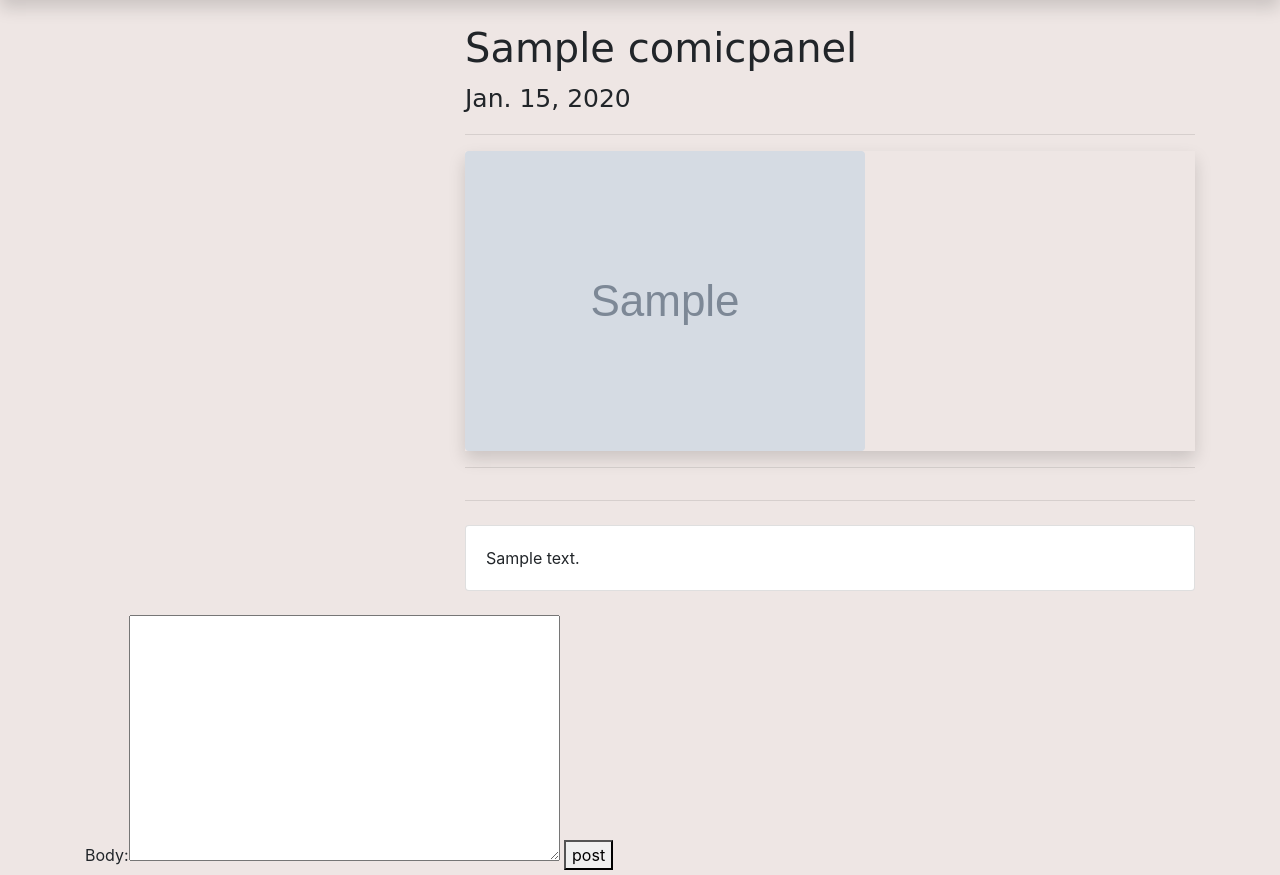
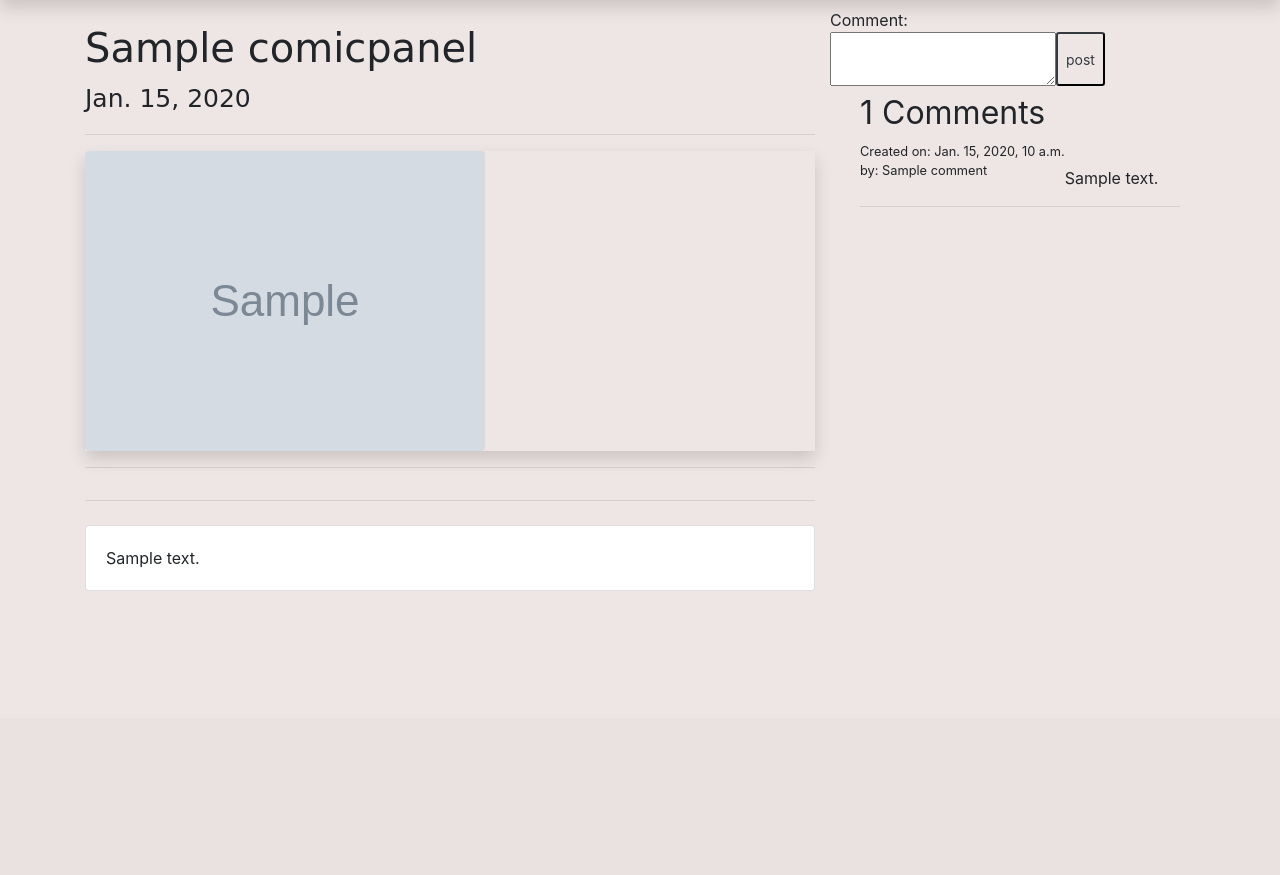
Before and after one commit to i-am-b-soto/The-Engirls-WebComic, a Django app: page / in a window 1280 px wide. Shown: the part 82-957 px from the top of the page. After the commit the page ends 672 px from the top, so only its background shows below. Run offline with Django 3.2, Linux system fonts and the light colour scheme; tables that the repository leaves empty hold one stand-in row (values such as "Sample post"); grey boxes marked "Sample" are stand-in pictures; data that the repository does not hold is empty; some libraries are stand-ins or nearby versions; some web fonts are replaced.

Commit message:
Basic comment feature with pagination is funcioning

```diff
--- a/comics/forms.py
+++ b/comics/forms.py
@@ -1,4 +1,5 @@
 from django import forms
+
 from .models import Comment, ComicPanel
 #from dal import autocomplete
 
@@ -7,6 +8,12 @@ class CommentForm(forms.ModelForm):
     class Meta:
         model = Comment
         fields = ('body',)
+        widgets = {
+          'body': forms.Textarea(attrs={'rows':2, 'cols':20}),
+        }
+    def __init__(self, *args, **kwargs):
+        super(CommentForm, self).__init__(*args, **kwargs)
+        self.fields['body'].label = "Comment:"
 
 
 #Todo: Make this much more effecient
--- a/comics/models.py
+++ b/comics/models.py
@@ -166,7 +166,7 @@ class Comment(models.Model):
     ComicPanel = models.ForeignKey(ComicPanel,on_delete=models.CASCADE,related_name='comments')
     name = models.CharField(max_length=144, blank=True, null=True)
     body = models.TextField()
-    created_on = models.DateField(default=timezone.now)
+    created_on = models.DateTimeField(auto_now_add=True)
 
 
     def __str__(self):
--- a/comics/templates/comics/comic_panel_view.html
+++ b/comics/templates/comics/comic_panel_view.html
@@ -17,7 +17,8 @@ https://stackoverflow.com/questions/38482059/enabling-cors-cross-origin-request-
 
     <div class="row">
 
-      <div class = "col-sm"></div>
+      <!-- First column -->
+     <!--  <div class = "col-sm"></div> -->
 
       <!-- Post Content Column -->
       <div class="col-sm-8">
@@ -89,14 +90,21 @@ https://stackoverflow.com/questions/38482059/enabling-cors-cross-origin-request-
 
 
       <!-- 3rd column - Comments -->
-      <div class = col-sm>
+      <div class = "col-sm py-2">
         <div class = "comment_form">
-          {% if True%}
+          {% if True %}
 
           <form action = "" method="POST">
               {% csrf_token %}
-              {{ comment_form }}
-          <button id="post_comment" type="submit" class="button-submit">post</button>
+              {% for field in comment_form %}
+                <div class = "row">
+                  {{ field.label }}
+                </div>
+                <div class = "row">
+                  {{ field }}
+              {% endfor %}
+             <button id="post_comment" type="submit" class="button-submit btn-outline-dark btn-sm">post</button>
+                </div>
           </form>
           {% else %}
             <div class="engirls_font_norm"> Please log in to comment :) </p>
@@ -115,8 +123,8 @@ https://stackoverflow.com/questions/38482059/enabling-cors-cross-origin-request-
 <script>
 
 // Render the list of comments via ajax
-function render_comment_list(){
-  $("#comment_list").load('comics/comments/{{ comic_panel.pk }}/1/');
+function render_comment_list(page_num=1){
+  $("#comment_list").load('/comics/comments/{{ comic_panel.pk }}/' + page_num + '/');
 }
 
 // Post and render the comment list upon clickin the post comment button
@@ -124,15 +132,16 @@ $("#post_comment").on('click', function(e) {
     e.preventDefault();
     var form = $(this).closest("form");
      $.ajax({
-            url: 'comics/comments/{{ comic_panel.pk }}/1/',
+            url: '{% url "view_comments" comic_pk=comic_panel.pk page=1 %}',
             type: 'POST',
-            data: form.serialize(),
-            dataType: "jsonp"
+            data: form.serialize()
         }).done(function(data) {
+          $('#id_body').val('');
           render_comment_list();
         });
       return false;
   });
+
 
 $(document).ready(function(){
   render_comment_list();
--- /dev/null
+++ b/comics/templates/comics/comments.html
@@ -0,0 +1,78 @@
+
+<!DOCTYPE html>
+<!-- Comment body based off bootstrap snippet:
+https://bootsnipp.com/snippets/g68X5
+-->
+<HTML lang="en">
+
+<body>
+<div class= container>
+	<div class = "row">
+		<div class="col-sm">
+			<h1><small class="pull-right">{{ comments.paginator.count }} Comments </h1></small>
+			<div class="comments-list">
+				{% if comments %}
+					{% for comment in comments %}
+						<div class="media">
+							<small>Created on: {{ comment.created_on }} <br> by: {{ comment.name }}</small>
+			                <div class="media-comment">
+			                	<br>{{ comment.body }}
+			                </div>
+
+						</div>
+						<hr>
+					 {% endfor %}
+				{% else %}
+			    <div class = "media">
+			    	 Start a conversation?
+			    	 <hr>
+			  	</div>
+				{% endif %}
+			<!-- end comment list -->
+			</div>
+		<!-- end col -->
+		</div>
+	<!-- end row -->
+	</div>
+
+	<div class = row>
+		<div class= "col-sm-3">
+			<ul class="pagination">
+				{% if comments.paginator.num_pages > 1 %}
+					<div class = "col-xs-1 col-md-2 col-lg-3 engirls_font_norm">
+						#
+					</div>
+					{% for num in comments.paginator.page_range %}
+						<div class = "col-xs-1 col-md-2 col-lg-3 engirls_font_norm">
+						{% if comments.number == num %}
+							<!-- <button class="button-submit pagination_submit btn-outline-light btn-sm"> {{ num }}</button> -->
+							 <a class="text-primary my_pagination_submit" href="#" > {{ num }} </a>
+						{% else %}
+							<!-- <button class="button-submit pagination_submit btn-outline-dark btn-sm"> {{ num }}</button> -->
+							<a class="text-secondary my_pagination_submit"  href = "#">{{ num }}</a>
+						{% endif %}
+						</div>
+					{% endfor %}
+				{% endif %}
+			</ul>
+		</div>
+	</div>
+
+<!-- end container -->
+</div>
+
+
+
+
+
+</body>
+
+<script type="text/javascript">
+$(".my_pagination_submit").on('click', function(e) {
+    e.preventDefault();
+    page_num = $.trim($(this).text());
+    render_comment_list(page_num);
+
+      return false;
+  });
+</script>
--- a/comics/views.py
+++ b/comics/views.py
@@ -97,7 +97,7 @@ def view_comments(request, comic_pk, page=1):
 			if settings.DEBUG:
 				print("Comment form is not valid! HACKER!!! HACKKERRRR!")
 
-	comments = cp.comments.all().order_by("created_on")
+	comments = cp.comments.all().order_by("-created_on")
 
 	# Show 5 per page
 	paginator = Paginator(comments, 10)
```
